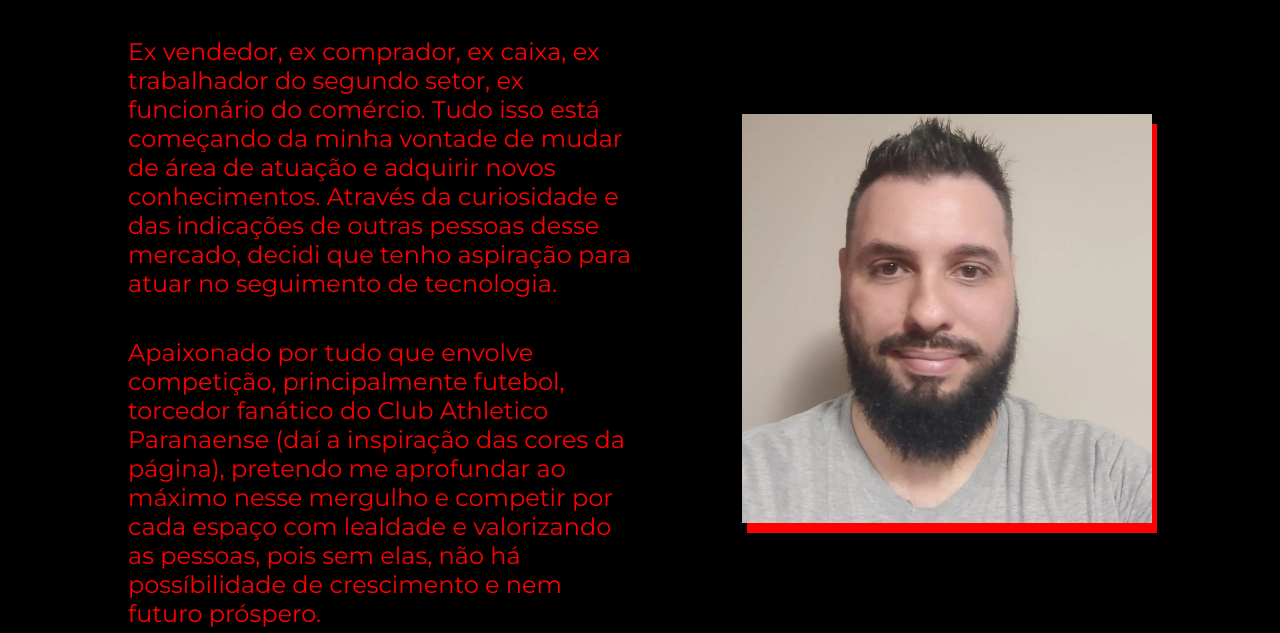
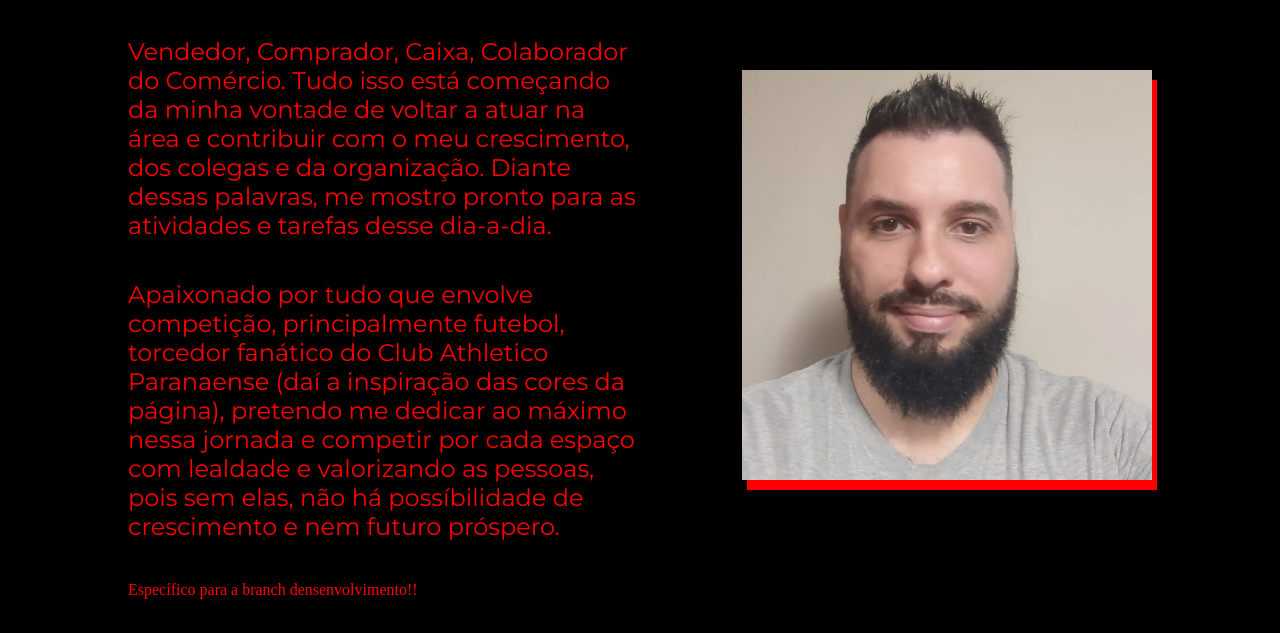
Before and after one commit to betinhomafra/portifolio, a plain HTML site: page about.html in a window 1280 px wide. Shown: the part 167-800 px from the top of the page. Drawn offline with nearby package versions, Linux system fonts and the light colour scheme.

Commit message:
Update about.html

```diff
--- a/about.html
+++ b/about.html
@@ -23,8 +23,8 @@
     <main class="apresentacao">
         <section class="apresentacao__conteudo">
             <h1 class="apresentacao__conteudo__titulo">Sobre Mim</h1>
-            <p class="apresentacao__conteudo__texto">Ex vendedor, ex comprador, ex caixa, ex trabalhador do segundo setor, ex funcionário do comércio. Tudo isso está começando da minha vontade de mudar de área de atuação e adquirir novos conhecimentos. Através da curiosidade e das indicações de outras pessoas desse mercado, decidi que tenho aspiração para atuar no seguimento de tecnologia.</p>
-            <p class="apresentacao__conteudo__texto">Apaixonado por tudo que envolve competição, principalmente futebol, torcedor fanático do Club Athletico Paranaense (daí a inspiração das cores da página), pretendo me aprofundar ao máximo nesse mergulho e competir por cada espaço com lealdade e valorizando as pessoas, pois sem elas, não há possíbilidade de crescimento e nem futuro próspero.</p>
+            <p class="apresentacao__conteudo__texto">Vendedor, Comprador, Caixa, Colaborador do Comércio. Tudo isso está começando da minha vontade de voltar a atuar na área e contribuir com o meu crescimento, dos colegas e da organização. Diante dessas palavras, me mostro pronto para as atividades e tarefas desse dia-a-dia.</p>
+            <p class="apresentacao__conteudo__texto">Apaixonado por tudo que envolve competição, principalmente futebol, torcedor fanático do Club Athletico Paranaense (daí a inspiração das cores da página), pretendo me dedicar ao máximo nessa jornada e competir por cada espaço com lealdade e valorizando as pessoas, pois sem elas, não há possíbilidade de crescimento e nem futuro próspero.</p>
             <p>Específico para a branch densenvolvimento!!</p>
         </section>
         <img class="apresentacao__imagem" src="/assets/Foto de Perfil Redes Sociais.jpg" alt="Foto de Perfil Roberto Mafra">
```
